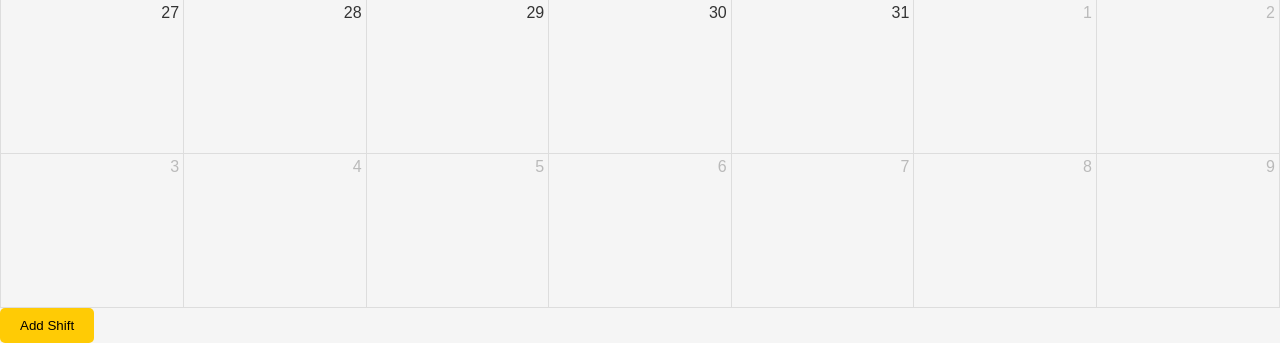
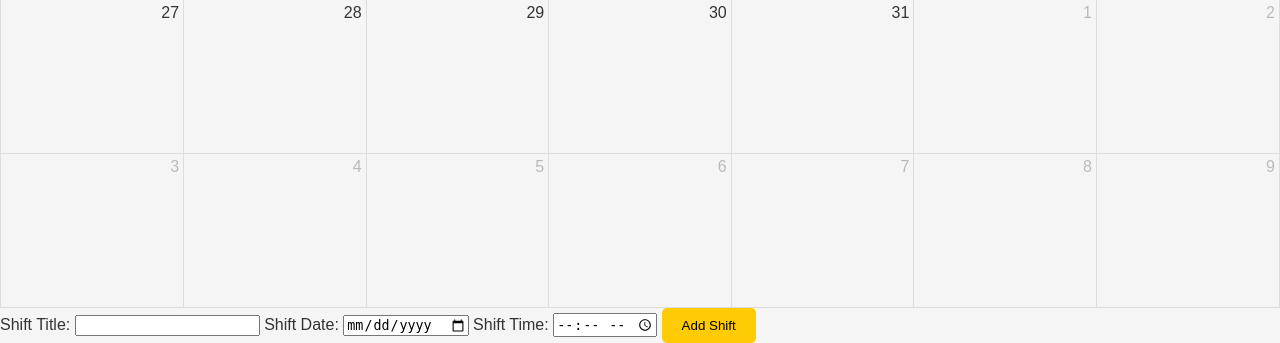
Before and after one commit to RFahal01/Scheduling-Website, a Flask app: page /calendar in a window 1280 px wide. Shown: the part 704-1047 px from the top of the page. Run offline with Flask 2, Linux system fonts and the light colour scheme; the visitor is signed in with stand-in values (Sample User, id 1); some libraries are stand-ins or nearby versions.

Commit message:
Commented Code

```diff
--- a/backend/auth.py
+++ b/backend/auth.py
@@ -1,14 +1,23 @@
 from functools import wraps
 from flask import session, redirect, url_for, flash
 
+# Function to check if the provided password is valid
 def check_password(password):
-    return password in ['Hawk123', 'MyPassword']
+    # List of valid passwords
+    valid_passwords = ['Hawk123', 'MyPassword']
+    # Return True if the password is in the list of valid passwords
+    return password in valid_passwords
 
+# Decorator to require login for accessing certain routes
 def require_login(f):
     @wraps(f)
     def decorated_function(*args, **kwargs):
+        # Check if the user is authenticated or admin authenticated
         if 'authenticated' not in session and 'admin_authenticated' not in session:
+            # Flash a message if the user is not logged in
             flash('Please log in to access this page.')
+            # Redirect to the index page
             return redirect(url_for('index'))
+        # Call the original function if the user is authenticated
         return f(*args, **kwargs)
     return decorated_function
--- a/backend/routes.py
+++ b/backend/routes.py
@@ -1,37 +1,50 @@
-from flask import render_template, request, redirect, url_for, session, flash
+from flask import Flask, render_template, request, redirect, url_for, session, flash
 from auth import check_password, require_login
 from utils import send_email
+
+app = Flask(__name__)
+app.secret_key = 'your_secret_key'
 
 def setup_routes(app):
     @app.route('/')
     def index():
+        # Render the index page with the login form
         return render_template('index.html')
 
     @app.route('/login', methods=['POST'])
     def login():
+        # Get the password from the form
         password = request.form.get('password')
+        # Check if the password matches 'Hawk123'
         if password == 'Hawk123':
             session['authenticated'] = True
+            # Redirect to the calendar page if authenticated
             return redirect(url_for('calendar'))
+        # Check if the password matches 'MyPassword'
         elif password == 'MyPassword':
             session['admin_authenticated'] = True
+            # Redirect to the announcements page if admin authenticated
             return redirect(url_for('announcements'))
         else:
+            # Flash an error message if the password is invalid
             flash('Invalid password.')
             return redirect(url_for('index'))
 
     @app.route('/calendar')
     @require_login
     def calendar():
+        # Render the calendar page if the user is authenticated
         return render_template('calendar.html')
 
     @app.route('/announcements')
     @require_login
     def announcements():
+        # Render the announcements page if the user is admin authenticated
         return render_template('announcements.html')
 
     @app.route('/edit_announcements', methods=['GET', 'POST'])
     def edit_announcements():
+        # Check if the user is admin authenticated
         if 'admin_authenticated' not in session:
             return redirect(url_for('index'))
         if request.method == 'POST':
@@ -39,20 +52,31 @@ def setup_routes(app):
             new_announcement = request.form.get('announcement')
             flash('Announcement updated successfully.')
             return redirect(url_for('announcements'))
+        # Render the edit announcements page
         return render_template('edit_announcements.html')
 
     @app.route('/add_shift', methods=['POST'])
     @require_login
     def add_shift():
+        # Get shift details from the form
         shift_details = request.form
+        # Send an email notification for the added shift
         send_email('Shift Added', f'Shift added: {shift_details}', 'rfahal@uiowa.edu')
         flash('Shift added successfully.')
+        # Redirect to the calendar page
         return redirect(url_for('calendar'))
 
     @app.route('/delete_shift', methods=['POST'])
     @require_login
     def delete_shift():
+        # Get the shift ID from the form
         shift_id = request.form.get('shift_id')
+        # Send an email notification for the deleted shift
         send_email('Shift Deleted', f'Shift {shift_id} deleted', 'rfahal@uiowa.edu')
         flash('Shift deleted successfully.')
+        # Redirect to the calendar page
         return redirect(url_for('calendar'))
+
+if __name__ == '__main__':
+    setup_routes(app)
+    app.run(debug=True)
--- a/backend/static/js/calendar.js
+++ b/backend/static/js/calendar.js
@@ -1,13 +1,20 @@
 document.addEventListener('DOMContentLoaded', function () {
+    // Get the calendar element by its ID
     var calendarEl = document.getElementById('calendar');
+
+    // Initialize the FullCalendar instance
     var calendar = new FullCalendar.Calendar(calendarEl, {
-        initialView: 'dayGridMonth',
-        selectable: true,
-        editable: true,
-        events: [],
+        initialView: 'dayGridMonth', // Set the initial view to month grid
+        selectable: true, // Allow date selection
+        editable: true, // Allow event editing
+        events: [], // Initialize with an empty events array
+
+        // Function to handle date selection
         select: function (info) {
+            // Prompt the user to enter shift details
             let title = prompt('Enter shift details:');
             if (title) {
+                // Add the new event to the calendar
                 calendar.addEvent({
                     title: title,
                     start: info.startStr,
@@ -17,12 +24,18 @@ document.addEventListener('DOMContentLoaded', function () {
                 alert('Shift added.');
             }
         },
+
+        // Function to handle event click
         eventClick: function (info) {
+            // Confirm if the user wants to delete the event
             if (confirm('Do you want to delete this shift?')) {
+                // Remove the event from the calendar
                 info.event.remove();
                 alert('Shift deleted.');
             }
         }
     });
+
+    // Render the calendar
     calendar.render();
 });
--- a/backend/templates/calendar.html
+++ b/backend/templates/calendar.html
@@ -3,16 +3,35 @@
 <head>
     <meta charset="UTF-8">
     <meta name="viewport" content="width=device-width, initial-scale=1.0">
+    <!-- Link to custom styles -->
     <link rel="stylesheet" href="/static/css/styles.css">
+    <!-- Link to FullCalendar CSS -->
     <link rel="stylesheet" href="https://cdn.jsdelivr.net/npm/fullcalendar@5.10.1/main.min.css">
+    <!-- Include FullCalendar JS -->
     <script src="https://cdn.jsdelivr.net/npm/fullcalendar@5.10.1/main.min.js"></script>
+    <!-- Link to custom calendar JS, loaded defer to ensure DOM is ready -->
     <script src="/static/js/calendar.js" defer></script>
     <title>Calendar</title>
 </head>
 <body>
+    <!-- Calendar container -->
     <div id="calendar"></div>
+
+    <!-- Form to add shift details -->
     <form action="/add_shift" method="post">
-        <!-- Form to add shift details -->
+        <!-- Input for shift title -->
+        <label for="shift_title">Shift Title:</label>
+        <input type="text" id="shift_title" name="shift_title" required>
+
+        <!-- Input for shift date -->
+        <label for="shift_date">Shift Date:</label>
+        <input type="date" id="shift_date" name="shift_date" required>
+
+        <!-- Input for shift time -->
+        <label for="shift_time">Shift Time:</label>
+        <input type="time" id="shift_time" name="shift_time" required>
+
+        <!-- Submit button to add shift -->
         <button type="submit">Add Shift</button>
     </form>
 </body>
```
Also changed, not shown: backend/app.py (+6 -1 lines), backend/static/js/animations.js (+13 -3 lines), backend/templates/announcments.html (+8 -0 lines), backend/templates/edit_announcments.html (+6 -1 lines), backend/templates/index.html (+6 -1 lines), backend/utils.py (+19 -0 lines), 1 other file.
